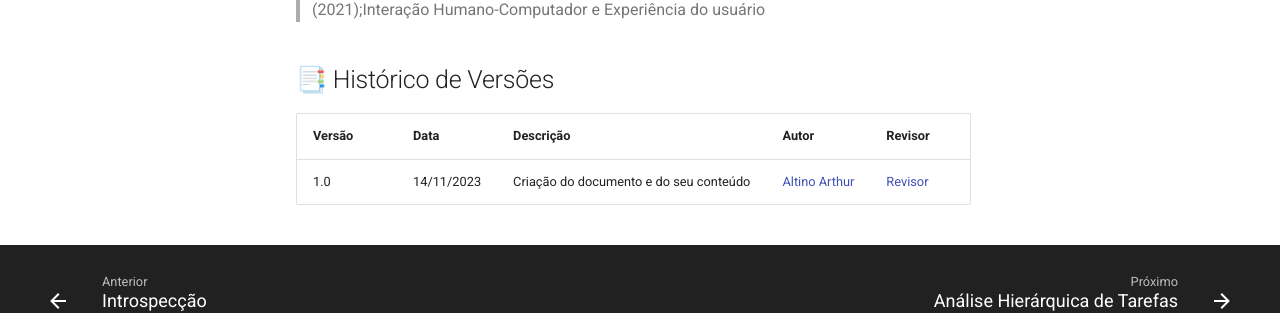
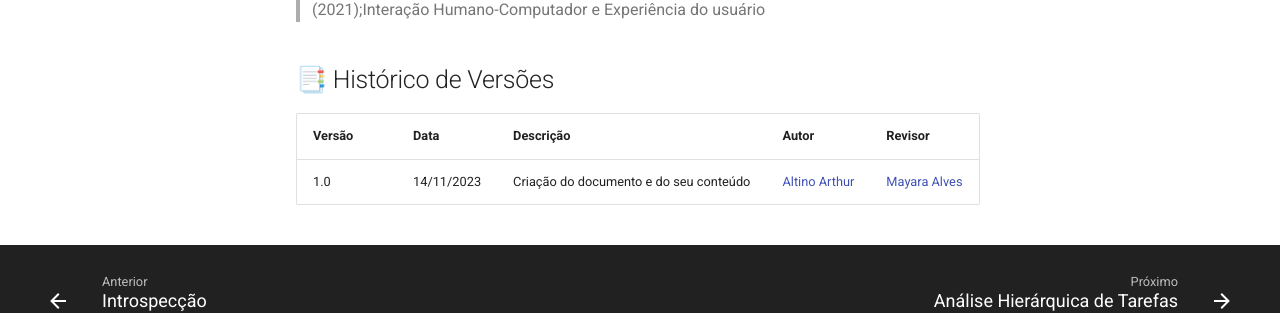
Before and after one commit to Interacao-Humano-Computador/2023.2-Ventoy, an MkDocs documentation site: the page built from docs/verificacao/Observacao.md, in a window 1280 px wide and 900 px high, scrolled down 1504 px. Shown: the part 519-832 px from the top of the window. Built offline with MkDocs 1.6.1 and Material for MkDocs 9.7.7, drawn with Linux system fonts in a browser that asks for light colours; comment, search, counter and statistics services are not loaded.

Commit message:
Update Observacao.md

```diff
--- a/docs/verificacao/Observacao.md
+++ b/docs/verificacao/Observacao.md
@@ -65,4 +65,4 @@ Fonte: [Altino Arthur](https://github.com/arthurrochamoreira)
 
 | Versão | Data | Descrição | Autor | Revisor |
 |--------|------|------------|------|---------|
-| 1.0 | 14/11/2023 | Criação do documento e do seu conteúdo |  [Altino Arthur](https://github.com/arthurrochamoreira)| [Revisor](https://github.com/) |
+| 1.0 | 14/11/2023 | Criação do documento e do seu conteúdo |  [Altino Arthur](https://github.com/arthurrochamoreira)| [Mayara Alves](https://github.com/Mayara-tech) |
```
